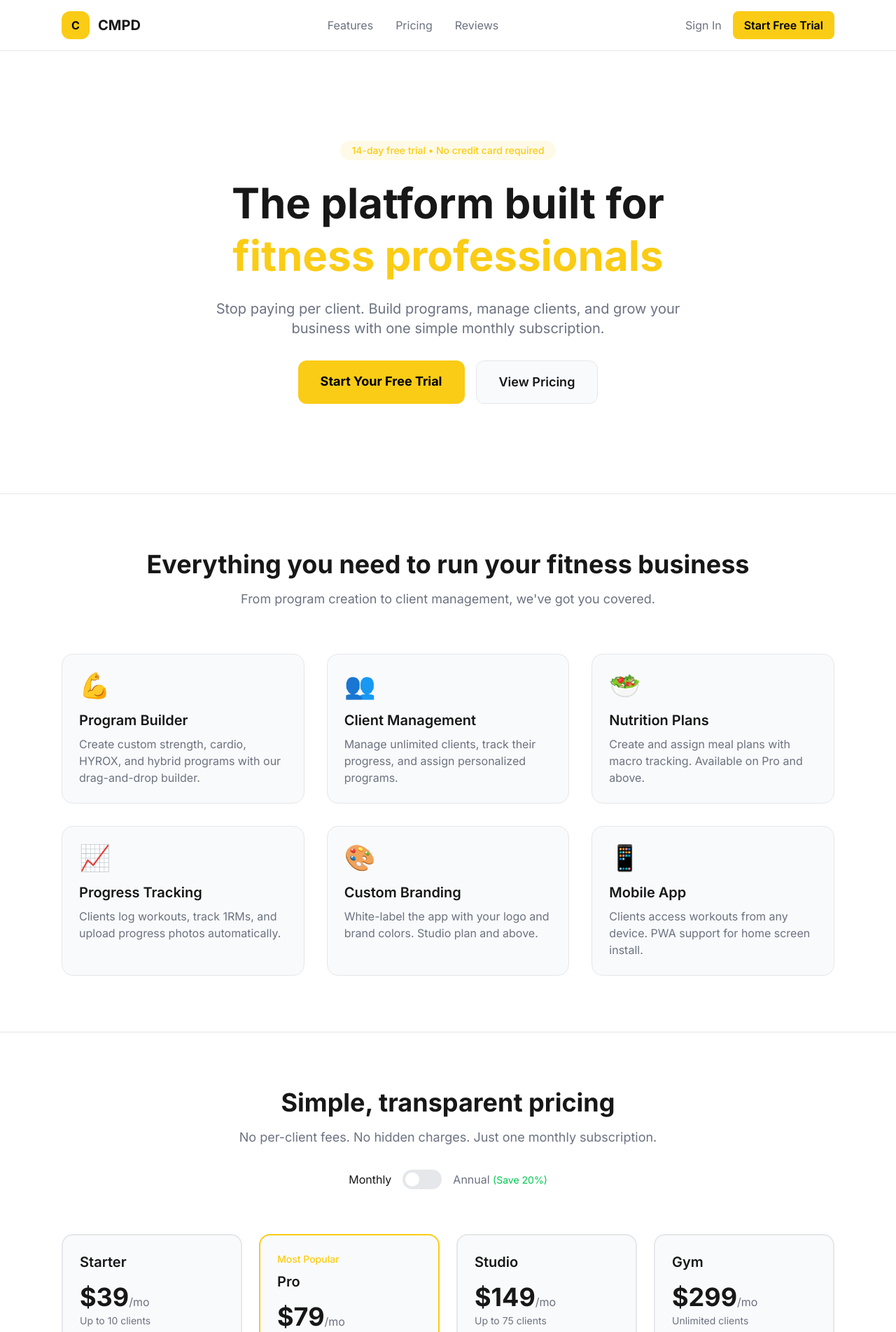
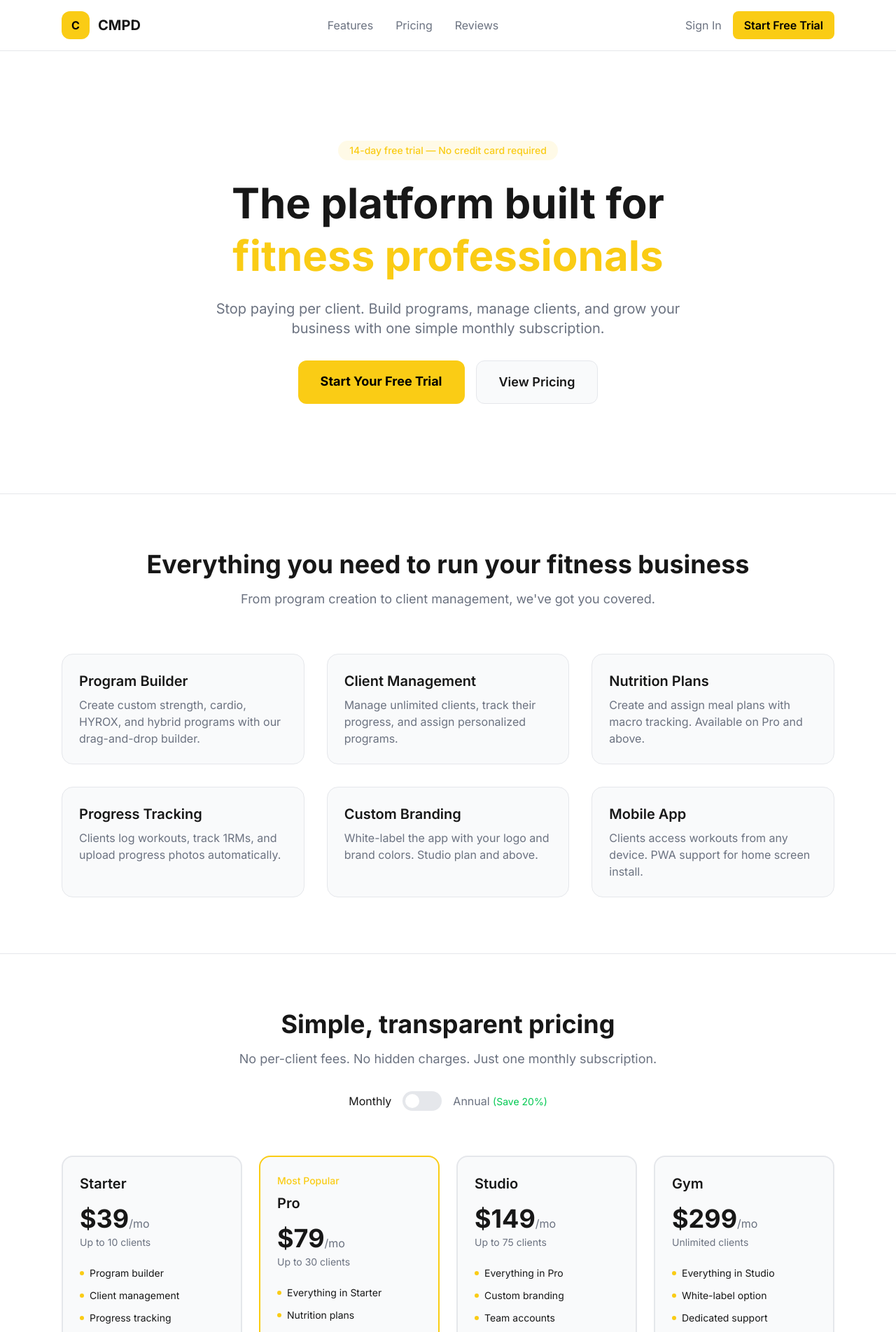
Before and after one commit to HenryWorksHard/cmpd-landing, a Next.js app: page / in a window 1280 px wide. Shown: the top 1903 px of the page at 70% size. Built offline with nearby package versions, Linux system fonts and the light colour scheme.

Commit message:
Remove emojis - clean minimal design

```diff
--- a/app/page.tsx
+++ b/app/page.tsx
@@ -7,32 +7,26 @@ const features = [
   {
     title: 'Program Builder',
     description: 'Create custom strength, cardio, HYROX, and hybrid programs with our drag-and-drop builder.',
-    icon: '💪',
   },
   {
     title: 'Client Management',
     description: 'Manage unlimited clients, track their progress, and assign personalized programs.',
-    icon: '👥',
   },
   {
     title: 'Nutrition Plans',
     description: 'Create and assign meal plans with macro tracking. Available on Pro and above.',
-    icon: '🥗',
   },
   {
     title: 'Progress Tracking',
     description: 'Clients log workouts, track 1RMs, and upload progress photos automatically.',
-    icon: '📈',
   },
   {
     title: 'Custom Branding',
     description: 'White-label the app with your logo and brand colors. Studio plan and above.',
-    icon: '🎨',
   },
   {
     title: 'Mobile App',
     description: 'Clients access workouts from any device. PWA support for home screen install.',
-    icon: '📱',
   },
 ];
 
@@ -129,7 +123,7 @@ export default function LandingPage() {
       <section className="py-20 md:py-32">
         <div className="max-w-6xl mx-auto px-6 text-center">
           <div className="inline-block px-4 py-1 bg-[var(--accent)]/10 text-[var(--accent)] text-sm font-medium rounded-full mb-6">
-            14-day free trial • No credit card required
+            14-day free trial — No credit card required
           </div>
           <h1 className="text-4xl md:text-6xl font-bold mb-6 leading-tight">
             The platform built for
@@ -166,7 +160,6 @@ export default function LandingPage() {
           <div className="grid md:grid-cols-2 lg:grid-cols-3 gap-8">
             {features.map((feature) => (
               <div key={feature.title} className="bg-[var(--card)] border border-[var(--card-border)] rounded-2xl p-6">
-                <div className="text-4xl mb-4">{feature.icon}</div>
                 <h3 className="text-xl font-semibold mb-2">{feature.title}</h3>
                 <p className="text-[var(--muted)]">{feature.description}</p>
               </div>
@@ -226,7 +219,7 @@ export default function LandingPage() {
                 <ul className="mt-6 space-y-3">
                   {tier.features.map((feature) => (
                     <li key={feature} className="flex items-center gap-2 text-sm">
-                      <span className="text-green-500">✓</span>
+                      <span className="w-1.5 h-1.5 rounded-full bg-[var(--accent)]"></span>
                       {feature}
                     </li>
                   ))}
```
